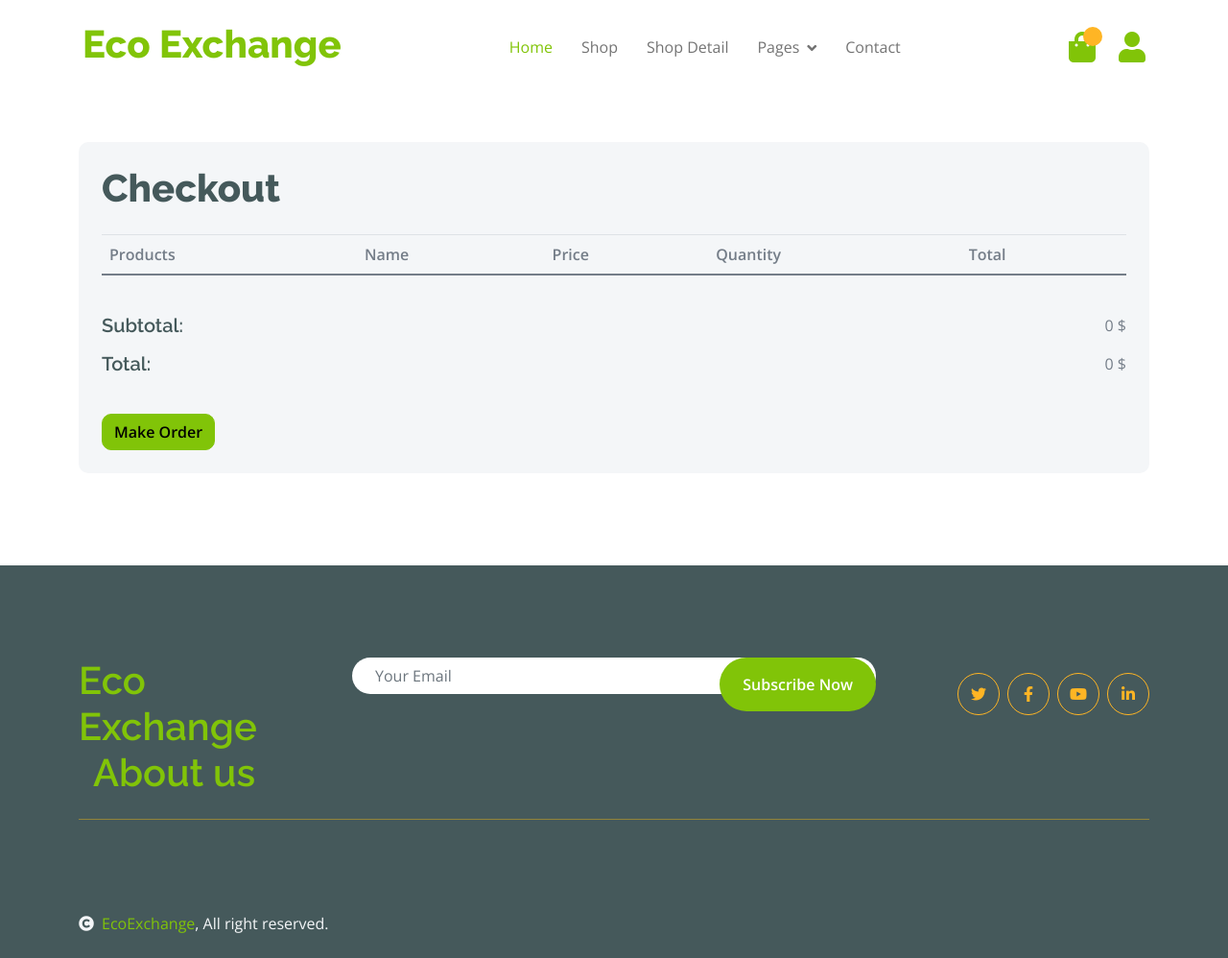
After one commit to pooja-vish/EcoExchange, a Django app: page /checkout/ in a window 1280 px wide. The commit adds this page. Shown: the whole page at 96% size. Run offline with Django 4.2, Linux system fonts and the light colour scheme; data comes from the database, SQL or seed files in the repository; lists and menus that the app fills with data are empty; some libraries are stand-ins or nearby versions.

Commit message:
updated checkout page | integrated with prod_list

```diff
--- a/order/admin.py
+++ b/order/admin.py
@@ -2,6 +2,6 @@ from django.contrib import admin
 
 from order.models import Order, OrderItem
 
-# Register your models here.
+# # Register your models here.
 admin.site.register(Order)
 admin.site.register(OrderItem)
--- a/product/models.py
+++ b/product/models.py
@@ -22,7 +22,7 @@ class Product(models.Model):
     product_description = models.TextField()
     image = models.ImageField(upload_to='img/')
     quantity = models.IntegerField()
-    price = models.DecimalField(max_digits=10, decimal_places=2)
+    price = models.IntegerField()
     category = models.CharField(max_length=50, choices=CATEGORY_CHOICES)
     user = models.ForeignKey(Member, on_delete=models.CASCADE)
 
--- a/product/product_url.py
+++ b/product/product_url.py
@@ -21,5 +21,6 @@ urlpatterns = [
     path('auction/create/', AuctionCreateView.as_view(), name='auction_create'),
     path('auction/update/<int:pk>/', AuctionUpdateView.as_view(), name='auction_update'),
     path('auction/delete/<int:pk>/', AuctionDeleteView.as_view(), name='auction_delete'),
+    path('checkout/', views.checkout, name='checkout'),
 
 ]+ static(settings.MEDIA_URL, document_root=settings.MEDIA_ROOT)
--- a/product/templates/product/aboutus.html
+++ b/product/templates/product/aboutus.html
@@ -80,7 +80,7 @@
 {#                    6#}
                      <div class="col-lg-4 col-md-6 mb-4">
                         <div class="card">
-                            <img src="{% static 'product/img/team/Pooja.png' %}" class="card-img-top" alt="Pooja">
+                            <img src="{% static 'product/img/team/Parneet.png' %}" class="card-img-top" alt="Pooja">
                             <div class="card-body text-center">
                                 <h4 class="card-title">
                                     <a href="https://www.linkedin.com/in/pooja-vishwakarma95" target="_blank">Pooja Vishwakarma</a>
--- a/product/templates/product/cart_detail.html
+++ b/product/templates/product/cart_detail.html
@@ -75,7 +75,7 @@
                         <h5 class="mb-0 ps-4 me-4">Total</h5>
                         <p class="mb-0" id="total">${{ total_price }}</p>
                     </div>
-                    <button class="btn border-secondary rounded-pill px-4 py-3 text-primary text-uppercase mb-4 ms-4" type="button">Proceed Checkout</button>
+                    <a href="{% url 'checkout' %}"><button class="btn border-secondary rounded-pill px-4 py-3 text-primary text-uppercase mb-4 ms-4" type="button">Proceed Checkout</button></a>
                 </div>
             </div>
         </div>
--- /dev/null
+++ b/product/templates/product/checkout.html
@@ -0,0 +1,62 @@
+{% extends 'product/base.html' %}
+{% load static %}
+
+{% block body %}
+<div class="container py-5">
+    <div class="bg-light rounded p-4">
+        <h1 class="display-6 mb-4">Checkout</h1>
+
+        {% if messages %}
+        <div>
+            {% for message in messages %}
+            <div class="alert {% if message.tags %}alert-{{ message.tags }}{% endif %}" role="alert">
+                {{ message }}
+            </div>
+            {% endfor %}
+        </div>
+        {% endif %}
+
+        <div class="table-responsive">
+            <table class="table">
+                <thead>
+                    <tr>
+                        <th scope="col">Products</th>
+                        <th scope="col">Name</th>
+                        <th scope="col">Price</th>
+                        <th scope="col">Quantity</th>
+                        <th scope="col">Total</th>
+                    </tr>
+                </thead>
+                <tbody>
+                    {% for item, total in cart_items %}
+                    <tr>
+                        <td>
+                            <img src="{{ item.product.image.url }}" class="img-fluid me-5 rounded-circle" style="width: 80px; height: 80px;" alt="{{ item.product.name }}">
+                        </td>
+                        <td>{{ item.product.name }}</td>
+                        <td>{{ item.product.price }} $</td>
+                        <td>{{ item.quantity }}</td>
+                        <td>{{ total }} $</td>
+                    </tr>
+                    {% endfor %}
+                </tbody>
+            </table>
+        </div>
+
+        <div class="d-flex justify-content-between mt-4">
+            <h5>Subtotal:</h5>
+            <p>{{ total_cost }} $</p>
+        </div>
+
+        <div class="d-flex justify-content-between mb-4">
+            <h5>Total:</h5>
+            <p>{{ total_cost }} $</p>
+        </div>
+
+        <form method="post">
+            {% csrf_token %}
+            <button style="text-align: center" class="btn btn-primary" type="submit">Make Order</button>
+        </form>
+    </div>
+</div>
+{% endblock %}
--- a/product/views.py
+++ b/product/views.py
@@ -6,10 +6,15 @@ from product.models import Product, CartItem, Auction
 from django.views.decorators.csrf import csrf_exempt
 from django.contrib.auth.decorators import login_required
 
+
 from django.views import View
 from .forms import AuctionForm
 from django.views.generic import ListView
-
+# adding these
+from django.contrib import messages
+from coins.models import Coins
+from order.models import Order, OrderItem
+from django.db import transaction
 
 class AuctionCreateView(View):
     def get(self, request):
@@ -262,3 +267,60 @@ def auction_view(request, product_id):
     product = get_object_or_404(Product, pk=product_id)
     auction = get_object_or_404(Auction, product=product)
     return render(request, 'product/auction.html', {'product': product, 'auction': auction})
+
+
+def checkout(request):
+    try:
+        member = Member.objects.get(username=request.user.username)
+    except Member.DoesNotExist:
+        member = None
+
+    cart_items = CartItem.objects.filter(user=member)
+    item_totals = [(item, item.product.price * item.quantity) for item in cart_items]
+    total_cost = sum(total for item, total in item_totals)
+    success_message = None
+
+    if request.method == 'POST':
+        if member.coin_balance >= total_cost:
+            with transaction.atomic():
+                for item in cart_items:
+                    item.product.quantity -= item.quantity
+                    item.product.save()
+                    item.delete()
+                member.coin_balance -= total_cost
+                member.save()
+
+                # Create order
+                order_now=Order.objects.create(
+                    user_id = member,
+                    # order_date = timezone.now
+                    order_amount = total_cost,
+                )
+                for item in cart_items:
+                    OrderItem.objects.create(
+                        order_id=order_now,
+                        product_id = item.product,
+                        quantity = item.quantity
+                    )
+
+
+    #        # success_message = "Order placed successfully!"
+    #         messages.success(request, 'Order placed successfully!')
+    #         return redirect('checkout')
+    #
+    # return render(request, 'product/checkout.html', {
+    #     'cart_items': item_totals,
+    #     'total_cost': total_cost,
+    #     'success_message': success_message,
+    #     'error_message': 'Insufficient coins to complete the purchase.' if request.method == 'POST' and member.coin_balance < total_cost else None
+    # })
+            messages.success(request, 'Order placed successfully!')
+            return redirect('checkout')
+
+        else:
+            messages.error(request, 'Insufficient coins to complete the purchase.')
+
+    return render(request, 'product/checkout.html', {
+            'cart_items': item_totals,
+            'total_cost': total_cost,
+    })
```
Also changed, not shown: order/models.py (+27 -6 lines), db.sqlite3, order/migrations/0002_remove_order_id_order_order_date_order_order_id_and_more.py (added), product/migrations/0004_alter_product_price.py (added), product/static/product/img/team/Harshil.png (added), product/static/product/img/team/Parneet.png (added), product/static/product/img/team/Pooja.png (added), product/static/product/img/team/Rutvik.png (added).
